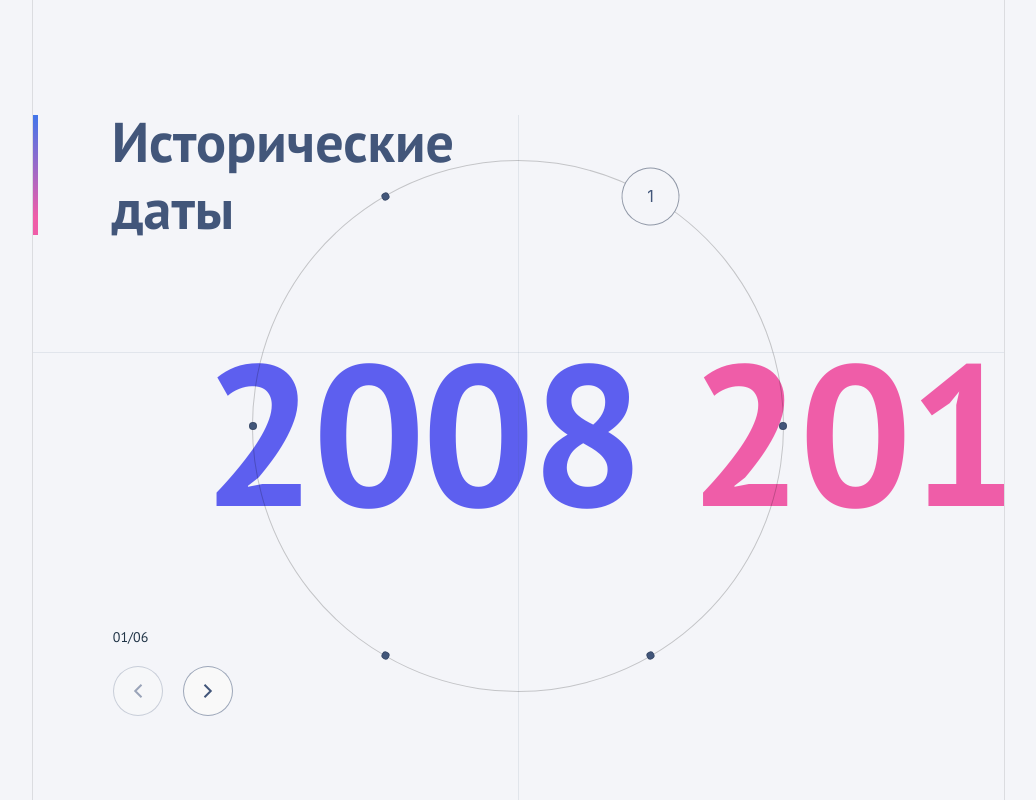
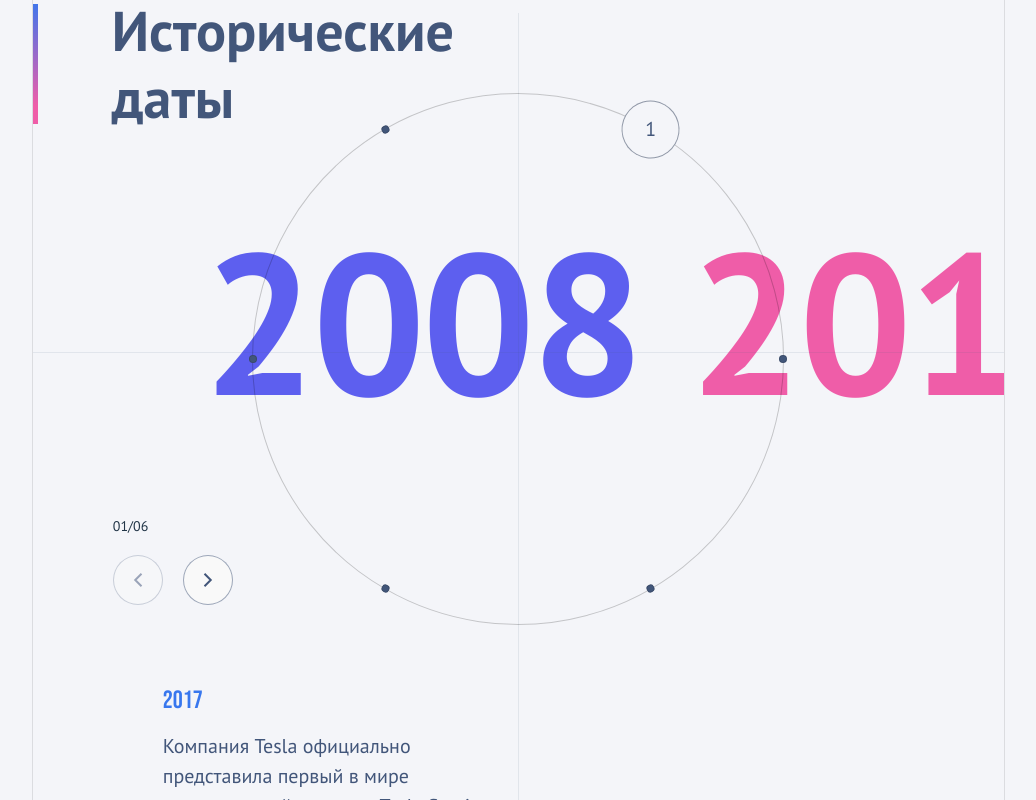
Before and after one commit to KarimovFreedlee/calendar-app, a React (Vite) app: page / in a window 1280 px wide. Shown: the whole page, without its empty margins (173-1209 px from the left). Built offline with nearby package versions, Linux system fonts and the light colour scheme.

Commit message:
more css fixes

```diff
--- a/src/css/body.scss
+++ b/src/css/body.scss
@@ -2,13 +2,13 @@
     display: flex;
     flex-direction: column;
     align-items: flex-start;
-    // justify-content: center;
+    justify-content: center;
     overflow: hidden;
 
     height: 100vh;
 
 
-    padding-top: 9%;
+    padding-top: 2%;
     box-sizing: border-box;
 
     position: relative;
@@ -83,7 +83,8 @@
         justify-content: center;
         align-items: center;
         position: absolute;
-        top: 20%;
+        margin-bottom: 31%;
+        margin-top: 19.9%;
         left: 50%;
         transform: translate(-50%, 0%);
 
@@ -93,6 +94,13 @@
             width: 530px;
             height: 530px;
             transition: all 1s;
+
+            font-family: PT Sans;
+            font-size: 20px;
+            font-weight: 400;
+            line-height: 30px;
+            letter-spacing: 0em;
+            text-align: left;
 
             .item {
                 width: 6px;
@@ -247,6 +255,7 @@
     .body {
         display: flex;
         flex-direction: column;
+        justify-content: flex-start;
         height: 100vh;
         box-sizing: border-box;
         border: none;
@@ -317,6 +326,7 @@
             align-items: center;
             position: absolute;
             bottom: 0;
+            margin: 0;
             left: 50%;
 
             &__circle {
--- a/src/css/slider.scss
+++ b/src/css/slider.scss
@@ -40,7 +40,7 @@
         margin-bottom: 15px;
         color: #3877EE;
 
-        font-family: Bebas Neue;
+        font-family: "Bebas Neue";
         font-size: 25px;
         font-weight: 400;
         line-height: 30px;
@@ -56,7 +56,7 @@
         color: #42567A;
 
 
-        font-family: PT Sans;
+        font-family: "PT Sans";
         font-size: 20px;
         font-weight: 400;
         line-height: 30px;
--- a/src/data/data.JSON
+++ b/src/data/data.JSON
@@ -45,13 +45,21 @@
             {
                 "year": "2016",
                 "text": "Телескоп «Хаббл» обнаружил самую удалённую из всех обнаруженных галактик, получившую обозначение GN-z11"
+            },
+            {
+                "year": "2017",
+                "text": "Компания Tesla официально представила первый в мире электрический грузовик Tesla Semi"
+            },
+            {
+                "year": "2015",
+                "text": "13 сентября — частное солнечное затмение, видимое в Южной Африке и части Антарктиды"
             }
         ]
     },
     "sport": {
         "startingYear": "2008",
         "endingYear": "2014",
-        "name": "кино",
+        "name": "спорт",
         "elements" : [
             {
                 "year": "2017",
@@ -62,7 +70,7 @@
     "music": {
         "startingYear": "2015",
         "endingYear": "2019",
-        "name": "наука",
+        "name": "музыка",
         "elements" : [
             {
                 "year": "2015",
@@ -85,7 +93,7 @@
     "hobby": {
         "startingYear": "2020",
         "endingYear": "2022",
-        "name": "литература",
+        "name": "хобби",
         "elements" : [
             {
                 "year": "2015",
@@ -94,6 +102,14 @@
             {
                 "year": "2016",
                 "text": "Телескоп «Хаббл» обнаружил самую удалённую из всех обнаруженных галактик, получившую обозначение GN-z11"
+            },
+            {
+                "year": "2017",
+                "text": "Компания Tesla официально представила первый в мире электрический грузовик Tesla Semi"
+            },
+            {
+                "year": "2015",
+                "text": "13 сентября — частное солнечное затмение, видимое в Южной Африке и части Антарктиды"
             }
         ]
     }
```
